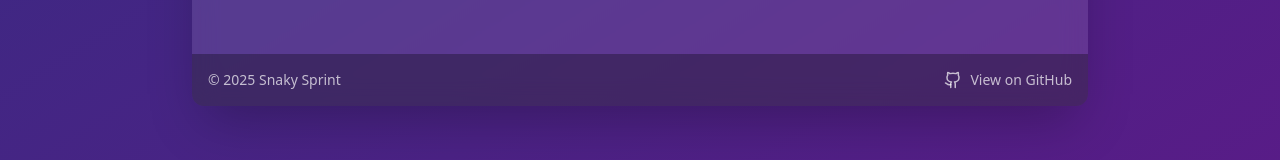
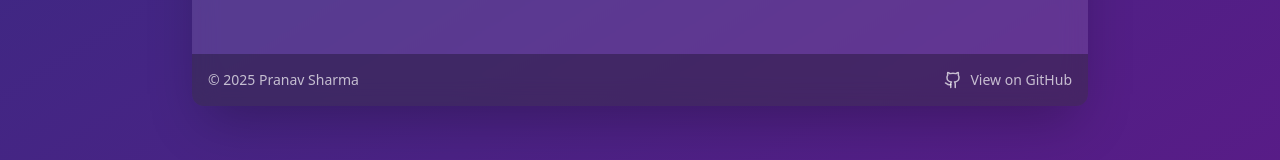
Before and after one commit to Pshar10/Snake-Game, a React (Vite) app: page / in a window 1280 px wide. Shown: the part 630-790 px from the top of the page. Built offline with nearby package versions, Linux system fonts and the light colour scheme.

Commit message:
Fix GitHub Page

```diff
--- a/src/App.tsx
+++ b/src/App.tsx
@@ -43,7 +43,7 @@ function App() {
         </main>
 
         <footer className="bg-black/30 p-4 text-white/70 text-sm flex justify-between items-center">
-          <div>© 2025 Snaky Sprint</div>
+          <div>© 2025 Pranav Sharma </div>
           <a
             href="https://github.com/Pshar10/Snake-Game"
             target="_blank"
```
